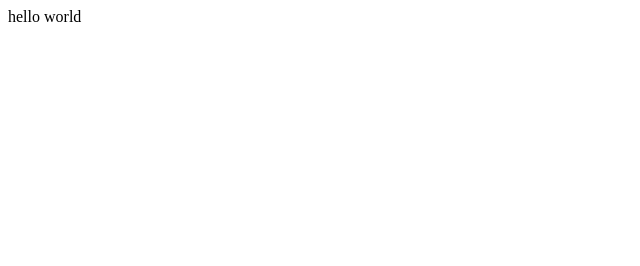
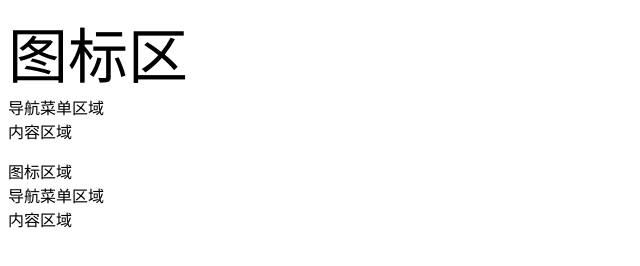
Before and after one commit to yxw306465373/hello, a plain HTML site: page hello.html in a window 1280 px wide. Shown: the whole page, without its empty margins (0-640 px from the left). Drawn offline with Linux system fonts and the light colour scheme.

Commit message:
Update hello.html

```diff
--- a/hello.html
+++ b/hello.html
@@ -1,5 +1,31 @@
+<!DOCTYPE html>
+<!--HTML 5标准的文档定义-->
 <html>
-<body>
-hello world
-</body>
+
+    <head>
+        <title>DIV用法</title>
+
+        <meta http-equiv="Content-Type"
+              content="text/html; charset=utf-8">
+       <style>
+		#logo{ font-size:60px;}
+	</style>
+    </head>
+
+
+
+   <body>
+          <!--div用于在页面上划分区块的！div只是用于划分区域，不是用于显示区域
+                   内容请使用 p h1等元素处理-->
+        <div id="logo">图标区</div>
+        <div id="nav">导航菜单区域</div>
+        <div id="content">内容区域</div>
+
+              <!--如下不是好的做法！-->
+           <p>图标区域<br>
+               导航菜单区域<br>
+               内容区域
+           </p>
+   </body>
+
 </html>
```
